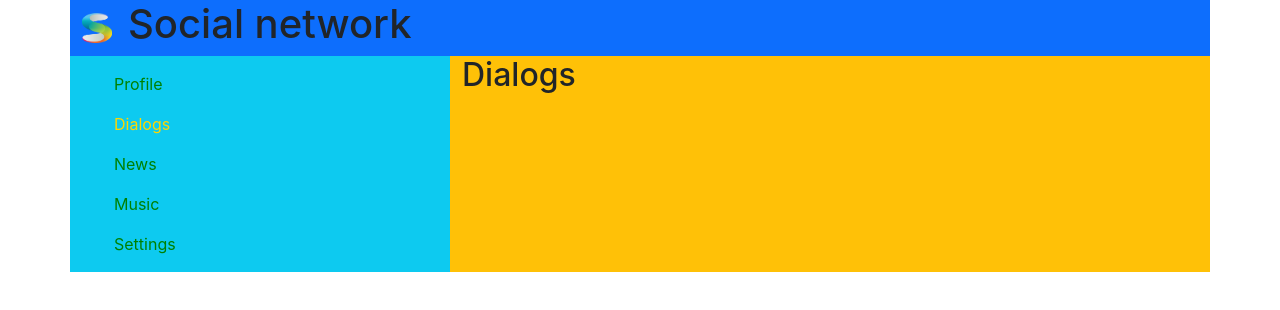
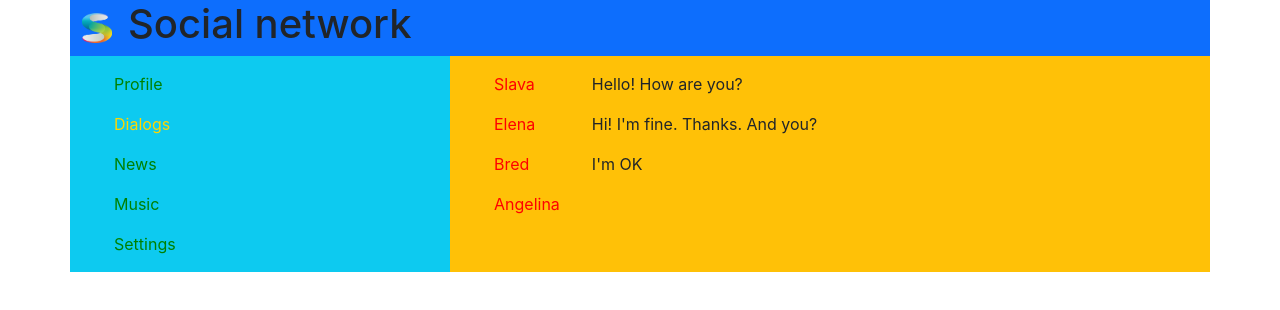
Before and after one commit to volkovVA/samurai, a React (Create React App) app in the folder react-social/: page /dialogs in a window 1280 px wide. Shown: the top 310 px of the page. Built offline with nearby package versions, Linux system fonts and the light colour scheme.

Commit message:
refactor: change dialogs & profile components

```diff
--- a/react-social/src/components/Dialogs/Dialogs.js
+++ b/react-social/src/components/Dialogs/Dialogs.js
@@ -1,10 +1,35 @@
 import React from "react";
+import { NavLink } from 'react-router-dom';
 import classes from './Dialogs.module.css';
 
-const Dialogs = (props) => {
+const PersonItem = ({name, id}) => {
   return (
-    <div>
-      <h2>Dialogs</h2>
+    <li className={`${classes.personItem} ${classes.active}`}>
+      <NavLink to={`/dialogs/${id}`}>{name}</NavLink>
+    </li>
+  )
+}
+
+const MessagesItem = ({message}) => {
+  return (
+    <li className="messagesItem">{message}</li>
+  )
+}
+
+const Dialogs = () => {
+  return (
+    <div className={classes.dialogs}>
+      <ul className="personList">
+        <PersonItem name="Slava" id="1" />
+        <PersonItem name="Elena" id="2" />
+        <PersonItem name="Bred" id="3" />
+        <PersonItem name="Angelina" id="4" />
+      </ul>
+      <ul className="messagesList">
+        <MessagesItem message="Hello! How are you?" />
+        <MessagesItem message="Hi! I'm fine. Thanks. And you?" />
+        <MessagesItem message="I'm OK" />
+      </ul>
     </div>
   )
 }
--- a/react-social/src/components/Dialogs/Dialogs.module.css
+++ b/react-social/src/components/Dialogs/Dialogs.module.css
@@ -0,0 +1,7 @@
+.dialogs {
+  display: flex;
+}
+
+.personItem.active a {
+  color: red;
+}
--- a/react-social/src/components/Profile/MyPosts/MyPosts.js
+++ b/react-social/src/components/Profile/MyPosts/MyPosts.js
@@ -6,7 +6,7 @@ import Post from './Post/Post';
 const MyPosts = () => {
   return (
     <div>
-      my post
+      <h2>my post</h2>
       <div>
         <textarea name="post" id="post" cols="30" rows="3"></textarea>
         <button>Add post</button>
--- a/react-social/src/components/Profile/Profile.js
+++ b/react-social/src/components/Profile/Profile.js
@@ -2,16 +2,15 @@ import React from 'react';
 import { Row, Col } from 'react-bootstrap';
 // import classes from './Profile.module.css';
 
+import ProfileInfo from './ProfileInfo/ProfileInfo';
 import MyPosts from './MyPosts/MyPosts';
+
 
 const Profile = () => {
   return (
     <Row>
       <Col>
-        <h2>Main content</h2>
-        <div>
-          ava + description
-        </div>
+        <ProfileInfo />
         <MyPosts />
       </Col>
     </Row>
--- /dev/null
+++ b/react-social/src/components/Profile/ProfileInfo/ProfileInfo.js
@@ -0,0 +1,12 @@
+import React from 'react';
+// import classes from './ProfileInfo.module.css';
+
+const ProfileInfo = () => {
+  return (
+    <div>
+      ava + description
+    </div>
+  )
+}
+
+export default ProfileInfo;
--- a/react-social/src/index.css
+++ b/react-social/src/index.css
@@ -11,3 +11,7 @@ code {
   font-family: source-code-pro, Menlo, Monaco, Consolas, 'Courier New',
     monospace;
 }
+
+html {
+  box-sizing: border-box;
+}
```
Also changed, not shown: react-social/src/components/Profile/ProfileInfo/ProfileInfo.module.css (added).
